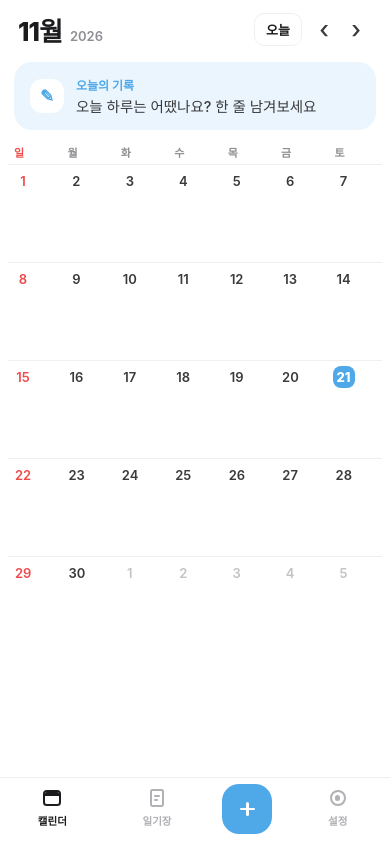
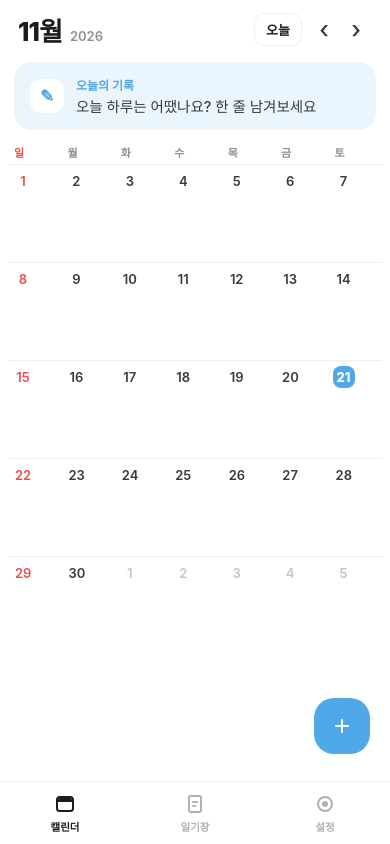
Before and after one commit to dusdn3136/dayfolio, a React Native app: screen / in a window 390 px wide. Built offline with nearby package versions, Linux system fonts and the light colour scheme.

Commit message:
+ 버튼을 오른쪽 아래 플로팅 버튼으로 옮김, 달력 제목 말줄임 대신 잘라서 표시
Co-Authored-By: Claude Opus 5.5 <noreply@anthropic.com>
Claude-Session: https://claude.ai/code/session_01SqZYtfSkz5PyQabEfQ5MfH

```diff
--- a/App.js
+++ b/App.js
@@ -64,11 +64,19 @@ function Main() {
         {tab === 'set' ? <SettingsScreen /> : null}
       </View>
 
-      <TabBar tab={tab} setTab={setTab} onPlus={() => {
-        const isThisMonth = ym.y === now.getFullYear() && ym.m === now.getMonth();
-        const date = isThisMonth ? todayStr() : `${ym.y}-${String(ym.m + 1).padStart(2, '0')}-01`;
-        openSheet('event', { date });
-      }} accent={theme.a} />
+      {tab !== 'set' ? (
+        <Fab
+          accent={theme.a}
+          label={tab === 'jr' ? '오늘 일기 쓰기' : '일정 추가'}
+          onPress={() => {
+            if (tab === 'jr') return openSheet('day', { date: todayStr(), tab: 'dy' });
+            const isThisMonth = ym.y === now.getFullYear() && ym.m === now.getMonth();
+            const date = isThisMonth ? todayStr() : `${ym.y}-${String(ym.m + 1).padStart(2, '0')}-01`;
+            openSheet('event', { date });
+          }}
+        />
+      ) : null}
+      <TabBar tab={tab} setTab={setTab} />
 
       <SheetHost />
       {toastMsg ? (
@@ -80,7 +88,21 @@ function Main() {
   );
 }
 
-function TabBar({ tab, setTab, onPlus, accent }) {
+// 오른쪽 아래 떠 있는 + 버튼
+function Fab({ accent, onPress, label }) {
+  const insets = useSafeAreaInsets();
+  return (
+    <Pressable
+      onPress={onPress}
+      accessibilityLabel={label}
+      style={[st.fab, { backgroundColor: accent, shadowColor: accent, bottom: 64 + Math.max(insets.bottom, 10) + 16 }]}
+    >
+      <IconPlus color="#fff" />
+    </Pressable>
+  );
+}
+
+function TabBar({ tab, setTab }) {
   const insets = useSafeAreaInsets();
   const item = (k, label, Icon) => {
     const on = tab === k;
@@ -95,9 +117,6 @@ function TabBar({ tab, setTab, onPlus, accent }) {
     <View style={[st.tabbar, { paddingBottom: Math.max(insets.bottom, 10) }]}>
       {item('cal', '캘린더', IconCalendar)}
       {item('jr', '일기장', IconBook)}
-      <Pressable style={st.plusWrap} onPress={onPlus} accessibilityLabel="일정 추가">
-        <View style={[st.plus, { backgroundColor: accent, shadowColor: accent }]}><IconPlus color="#fff" /></View>
-      </Pressable>
       {item('set', '설정', IconGear)}
     </View>
   );
@@ -147,11 +166,10 @@ const st = StyleSheet.create({
   tbtn: { borderWidth: 1, borderColor: C.line, borderRadius: 10, paddingVertical: 6, paddingHorizontal: 11, marginRight: 6 },
   tbtnTx: { fontSize: 13, fontWeight: '600', color: C.ink },
   arw: { width: 32, height: 32, alignItems: 'center', justifyContent: 'center' },
-  tabbar: { flexDirection: 'row', alignItems: 'flex-start', paddingTop: 8, borderTopWidth: 1, borderTopColor: C.line, backgroundColor: '#fff' },
+  tabbar: { flexDirection: 'row', alignItems: 'flex-start', paddingTop: 10, borderTopWidth: 1, borderTopColor: C.line, backgroundColor: '#fff' },
   tabItem: { flex: 1, alignItems: 'center', gap: 3 },
   tabTx: { fontSize: 10.5, fontWeight: '600', color: '#b0b0b5' },
-  plusWrap: { width: 76, alignItems: 'center' },
-  plus: { width: 50, height: 50, borderRadius: 17, alignItems: 'center', justifyContent: 'center', marginTop: -2, shadowOpacity: 0.35, shadowRadius: 8, shadowOffset: { width: 0, height: 6 }, elevation: 6 },
+  fab: { position: 'absolute', right: 20, width: 56, height: 56, borderRadius: 20, alignItems: 'center', justifyContent: 'center', shadowOpacity: 0.35, shadowRadius: 10, shadowOffset: { width: 0, height: 6 }, elevation: 6 },
   dim: { flex: 1, backgroundColor: 'rgba(0,0,0,.3)' },
   sheet: { backgroundColor: '#fff', borderTopLeftRadius: 26, borderTopRightRadius: 26, maxHeight: '92%', paddingTop: 10 },
   grab: { width: 38, height: 5, borderRadius: 5, backgroundColor: '#e2e2e6', alignSelf: 'center', marginBottom: 14 },
--- a/src/components/MonthGrid.js
+++ b/src/components/MonthGrid.js
@@ -110,7 +110,7 @@ export default function MonthGrid({ year, month, onPressDay }) {
                       it.e.done && { opacity: 0.45 },
                     ]}
                   >
-                    <Text numberOfLines={1} style={st.multiTx}>{it.e.title}</Text>
+                    <Text numberOfLines={1} ellipsizeMode="clip" style={st.multiTx}>{it.e.title}</Text>
                   </View>
                 </View>
               );
@@ -118,7 +118,7 @@ export default function MonthGrid({ year, month, onPressDay }) {
             return (
               <View key={it.e.id + '-' + wi} pointerEvents="none" style={[st.barWrap, st.single, { left, width, top }]}>
                 <View style={[st.dot, { backgroundColor: col }, it.e.kind === 'due' && { borderRadius: 1.5, width: 6, height: 6 }]} />
-                <Text numberOfLines={1} style={[st.singleTx, it.e.kind === 'due' && { fontWeight: '700' }, it.e.done && { color: C.faint, textDecorationLine: 'line-through' }]}>
+                <Text numberOfLines={1} ellipsizeMode="clip" style={[st.singleTx, it.e.kind === 'due' && { fontWeight: '700' }, it.e.done && { color: C.faint, textDecorationLine: 'line-through' }]}>
                   {it.e.title}
                 </Text>
               </View>
```
